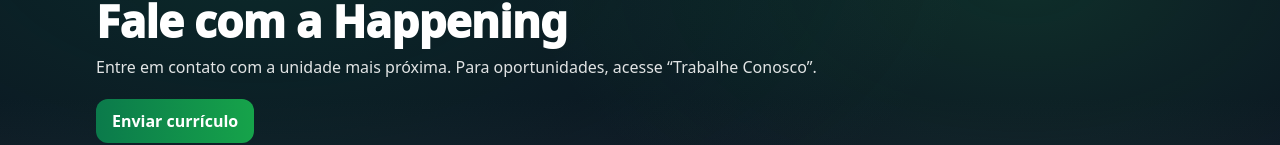
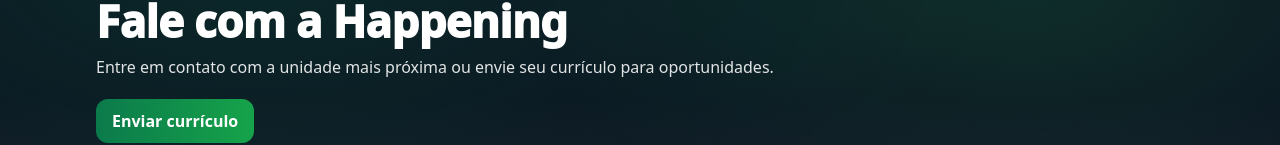
Before and after one commit to happeningti/site-happening, a Next.js app: page /contato in a window 1280 px wide. Shown: the part 166-311 px from the top of the page. Built offline with nearby package versions, Linux system fonts and the light colour scheme.

Commit message:
Fix: ajusta texto do contato

```diff
--- a/app/contato/page.tsx
+++ b/app/contato/page.tsx
@@ -62,8 +62,7 @@
           <div className="badge">Contato</div>
           <h1>Fale com a Happening</h1>
           <p>
-            Entre em contato com a unidade mais próxima. Para oportunidades,
-            acesse “Trabalhe Conosco”.
+            Entre em contato com a unidade mais próxima ou envie seu currículo para oportunidades.
           </p>
 
           <div
```
